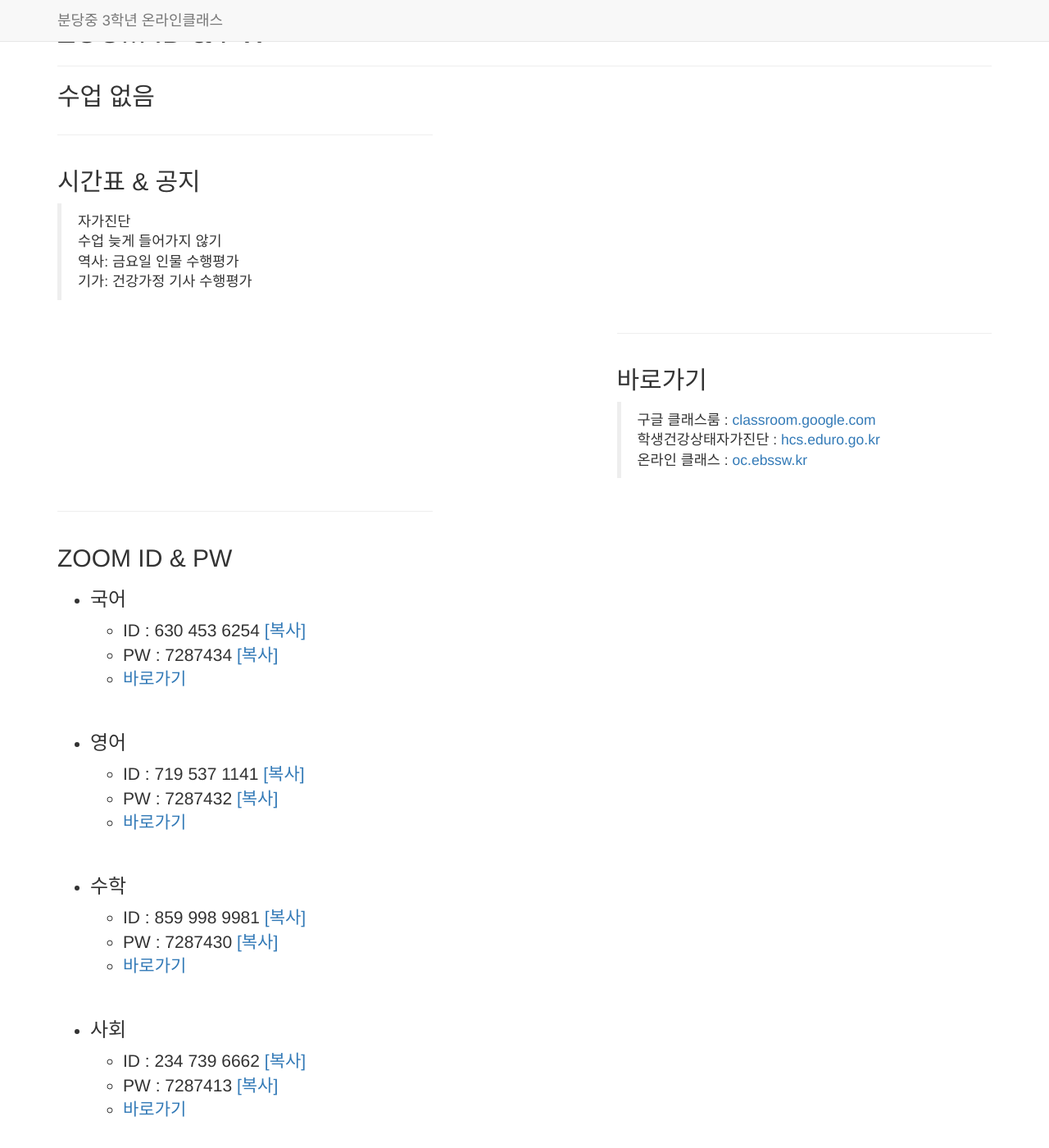
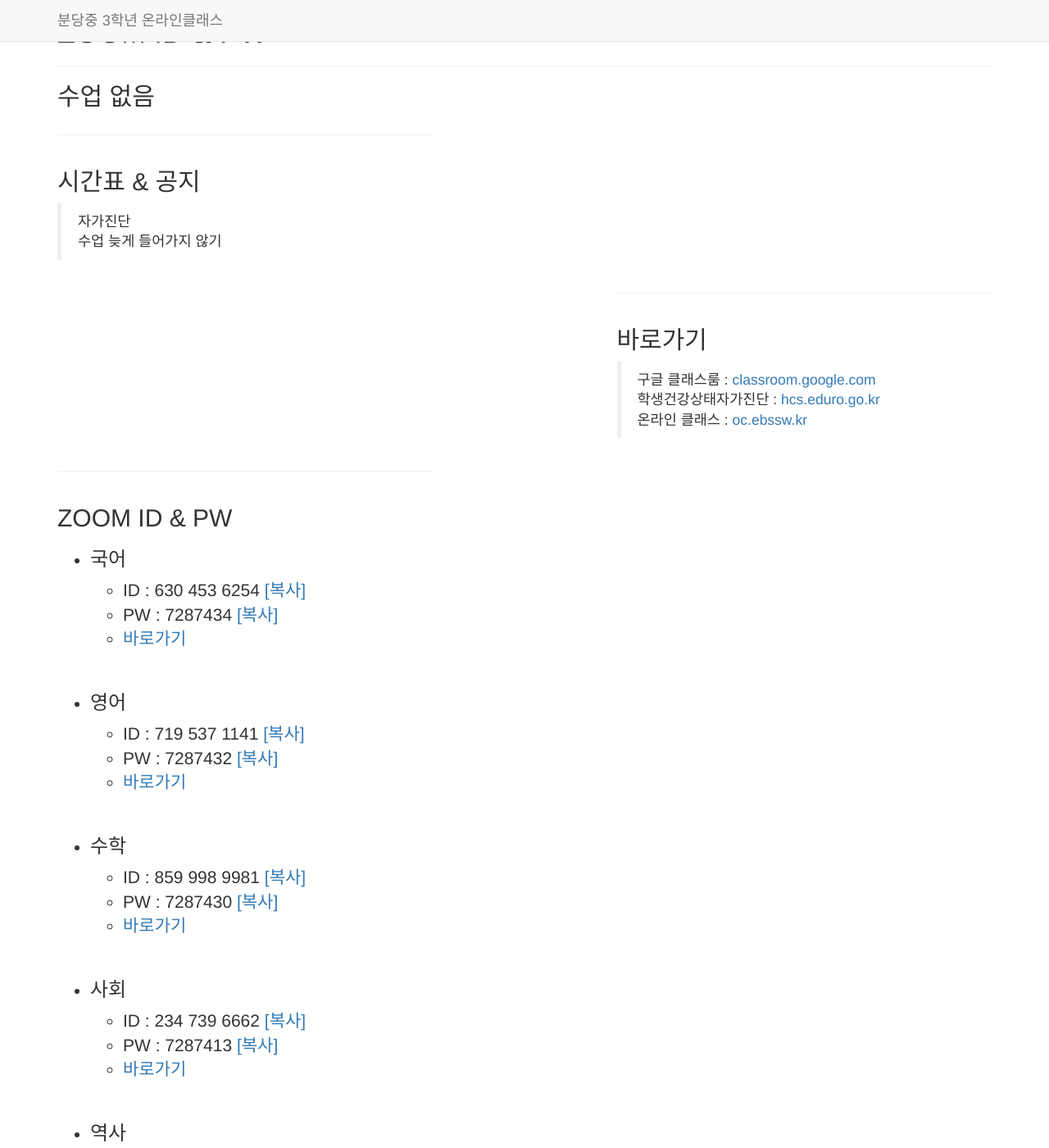
Before and after one commit to maemie0911/3-4, a Jekyll site: the page built from _posts/2014-09-22-services-3.markdown, in a window 1280 px wide and 1400 px high. Shown: the whole window at 82% size. Built offline with Jekyll 4.4.1, drawn with Linux system fonts in a browser that asks for light colours; nearby versions of some CDN libraries; library files that are not in the unit come from our copies; some of the changed text lies outside the part shown.

Commit message:
password

```diff
--- a/_includes/list.html
+++ b/_includes/list.html
@@ -28,7 +28,7 @@
       ],
       [ "과학",
         "431 736 9175",
-        "w9qvPm",
+        "1234#",
         "https://zoom.us/j/4317369175?pwd=bjd2em9DOXBDTWd2N3B4TXZ0VThYQT09"
       ],
       [ "기가",
--- a/_posts/2014-09-21-services-1.markdown
+++ b/_posts/2014-09-21-services-1.markdown
@@ -7,5 +7,3 @@ description: |
 ---
 > 자가진단
 > 수업 늦게 들어가지 않기
-> 역사: 금요일 인물 수행평가
-> 기가: 건강가정 기사 수행평가
```
